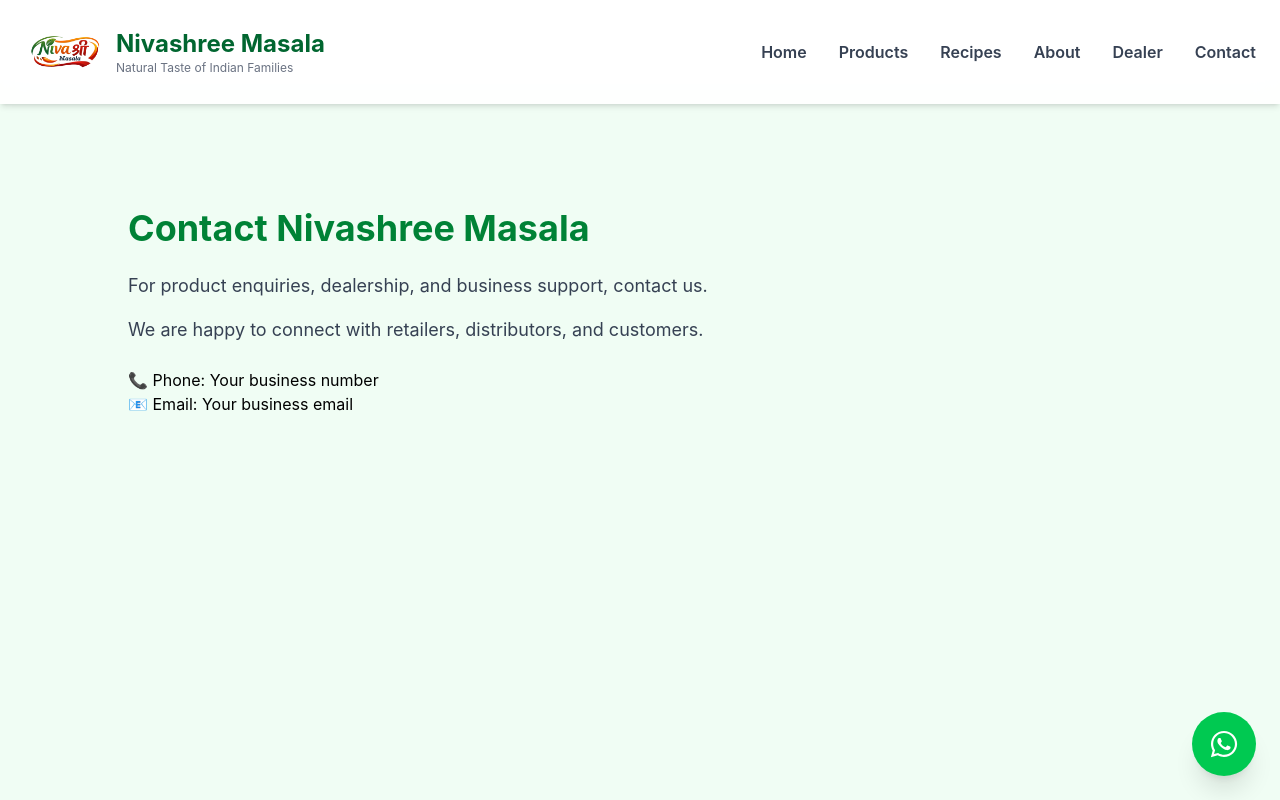
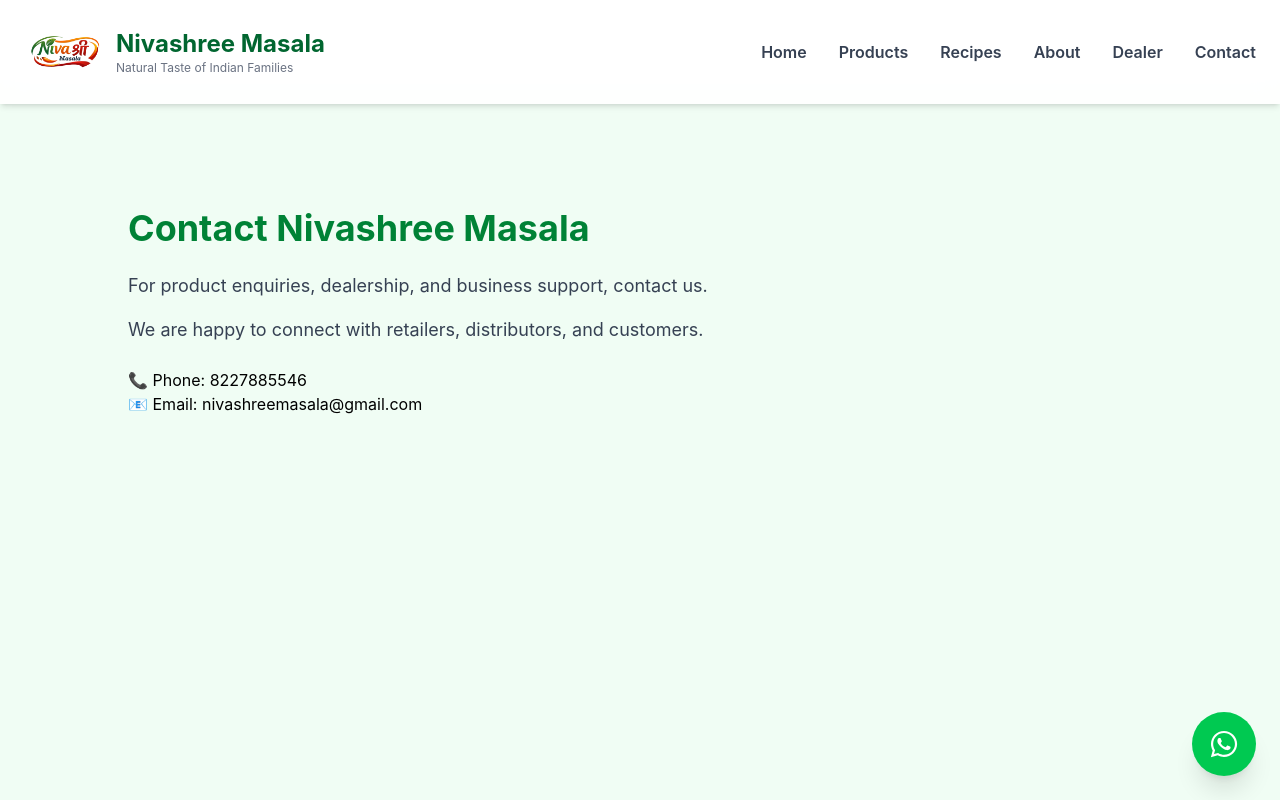
Before and after one commit to niva0001/nivashree-website, a React (Vite) app: page /contact in a window 1280 px wide. Shown: the top 800 px of the page. Built offline with nearby package versions, Linux system fonts and the light colour scheme.

Commit message:
Update dealer contact button

```diff
--- a/src/pages/Contact.jsx
+++ b/src/pages/Contact.jsx
@@ -15,8 +15,8 @@ function Contact() {
         </p>
 
         <div className="mt-6">
-          <p>📞 Phone: Your business number</p>
-          <p>📧 Email: Your business email</p>
+          <p>📞 Phone: 8227885546 </p>
+          <p>📧 Email: nivashreemasala@gmail.com </p>
         </div>
       </div>
     </section>
```
